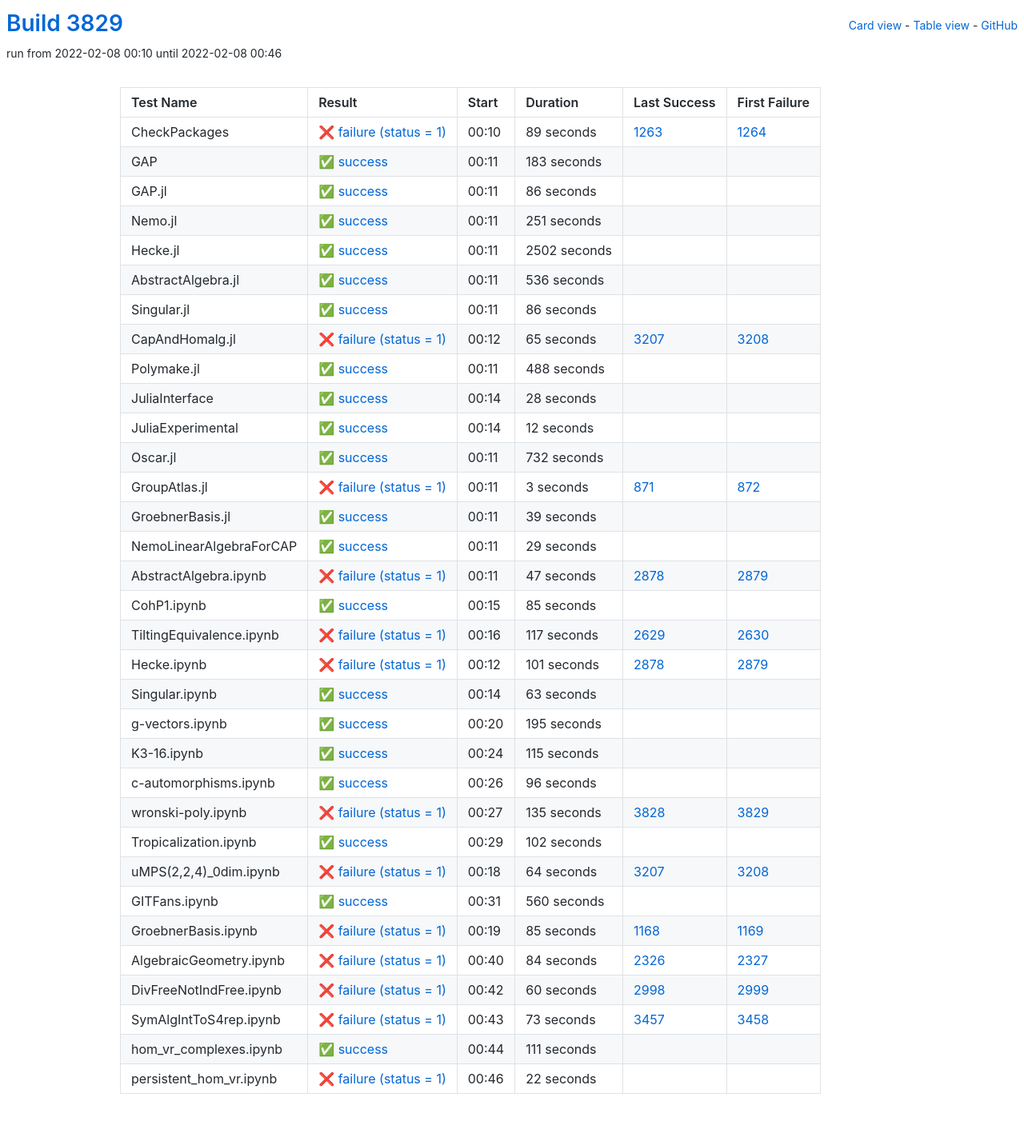
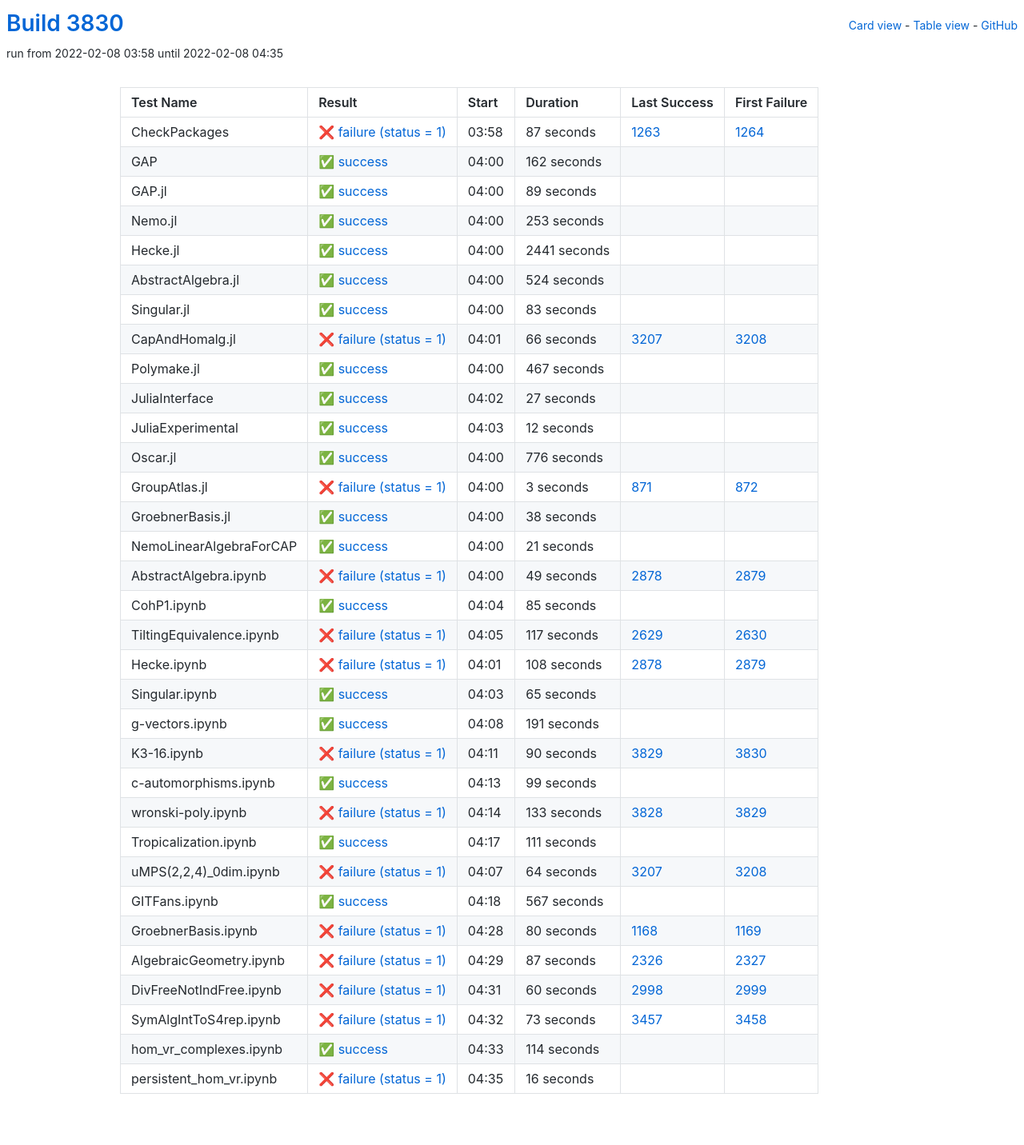
Before and after one commit to oscar-system/oscar-ci-status-stable, a Jekyll site: the page built from table.html, in a window 1280 px wide. Shown: the whole page at 80% size. Built offline with Jekyll 4.4.1, drawn with Linux system fonts in a browser that asks for light colours.

Commit message:
Build #3830

```diff
--- a/_data/ci.yml
+++ b/_data/ci.yml
@@ -1,6 +1,6 @@
 ---
-build: 3829
-build_url: https://oscarci.mathematik.uni-kl.de/job/oscar-stable/3829/
+build: 3830
+build_url: https://oscarci.mathematik.uni-kl.de/job/oscar-stable/3830/
 job: oscar-stable
 organization: oscar-system
 repo: oscar-ci-status-stable
@@ -8,128 +8,128 @@ repourl: https://github.com/oscar-system/oscar-ci-status-stable
 tests:
 - name: CheckPackages
   id: checkpackages
-  log: https://oscarci.mathematik.uni-kl.de/job/oscar-stable/3829/artifact/logs/build-3829/CheckPackages.log
-  start: 2022-02-08 00:10
+  log: https://oscarci.mathematik.uni-kl.de/job/oscar-stable/3830/artifact/logs/build-3830/CheckPackages.log
+  start: 2022-02-08 03:58
   success: false
   exitcode: 1
   status: failure
-  duration: 89
+  duration: 87
   last_success: 1263
   last_success_url: https://oscarci.mathematik.uni-kl.de/job/oscar-stable/1263/
   first_failure: 1264
   first_failure_url: https://oscarci.mathematik.uni-kl.de/job/oscar-stable/1264/
 - name: GAP
   id: gap
-  log: https://oscarci.mathematik.uni-kl.de/job/oscar-stable/3829/artifact/logs/build-3829/GAP.log
-  start: 2022-02-08 00:11
+  log: https://oscarci.mathematik.uni-kl.de/job/oscar-stable/3830/artifact/logs/build-3830/GAP.log
+  start: 2022-02-08 04:00
   success: true
   exitcode: 0
   status: success
-  duration: 183
+  duration: 162
   last_success: false
   last_success_url:
   first_failure: false
   first_failure_url:
 - name: GAP.jl
   id: gap-jl
-  log: https://oscarci.mathematik.uni-kl.de/job/oscar-stable/3829/artifact/logs/build-3829/GAP.jl.log
-  start: 2022-02-08 00:11
+  log: https://oscarci.mathematik.uni-kl.de/job/oscar-stable/3830/artifact/logs/build-3830/GAP.jl.log
+  start: 2022-02-08 04:00
   success: true
   exitcode: 0
   status: success
-  duration: 86
+  duration: 89
   last_success: false
   last_success_url:
   first_failure: false
   first_failure_url:
 - name: Nemo.jl
   id: nemo-jl
-  log: https://oscarci.mathematik.uni-kl.de/job/oscar-stable/3829/artifact/logs/build-3829/Nemo.jl.log
-  start: 2022-02-08 00:11
+  log: https://oscarci.mathematik.uni-kl.de/job/oscar-stable/3830/artifact/logs/build-3830/Nemo.jl.log
+  start: 2022-02-08 04:00
   success: true
   exitcode: 0
   status: success
-  duration: 251
+  duration: 253
   last_success: false
   last_success_url:
   first_failure: false
   first_failure_url:
 - name: Hecke.jl
   id: hecke-jl
-  log: https://oscarci.mathematik.uni-kl.de/job/oscar-stable/3829/artifact/logs/build-3829/Hecke.jl.log
-  start: 2022-02-08 00:11
+  log: https://oscarci.mathematik.uni-kl.de/job/oscar-stable/3830/artifact/logs/build-3830/Hecke.jl.log
+  start: 2022-02-08 04:00
   success: true
   exitcode: 0
   status: success
-  duration: 2502
+  duration: 2441
   last_success: false
   last_success_url:
   first_failure: false
   first_failure_url:
 - name: AbstractAlgebra.jl
   id: abstractalgebra-jl
-  log: https://oscarci.mathematik.uni-kl.de/job/oscar-stable/3829/artifact/logs/build-3829/AbstractAlgebra.jl.log
-  start: 2022-02-08 00:11
+  log: https://oscarci.mathematik.uni-kl.de/job/oscar-stable/3830/artifact/logs/build-3830/AbstractAlgebra.jl.log
+  start: 2022-02-08 04:00
   success: true
   exitcode: 0
   status: success
-  duration: 536
+  duration: 524
   last_success: false
   last_success_url:
   first_failure: false
   first_failure_url:
 - name: Singular.jl
   id: singular-jl
-  log: https://oscarci.mathematik.uni-kl.de/job/oscar-stable/3829/artifact/logs/build-3829/Singular.jl.log
-  start: 2022-02-08 00:11
+  log: https://oscarci.mathematik.uni-kl.de/job/oscar-stable/3830/artifact/logs/build-3830/Singular.jl.log
+  start: 2022-02-08 04:00
   success: true
   exitcode: 0
   status: success
-  duration: 86
+  duration: 83
   last_success: false
   last_success_url:
   first_failure: false
   first_failure_url:
 - name: CapAndHomalg.jl
   id: capandhomalg-jl
-  log: https://oscarci.mathematik.uni-kl.de/job/oscar-stable/3829/artifact/logs/build-3829/CapAndHomalg.jl.log
-  start: 2022-02-08 00:12
+  log: https://oscarci.mathematik.uni-kl.de/job/oscar-stable/3830/artifact/logs/build-3830/CapAndHomalg.jl.log
+  start: 2022-02-08 04:01
   success: false
   exitcode: 1
   status: failure
-  duration: 65
+  duration: 66
   last_success: 3207
   last_success_url: https://oscarci.mathematik.uni-kl.de/job/oscar-stable/3207/
   first_failure: 3208
   first_failure_url: https://oscarci.mathematik.uni-kl.de/job/oscar-stable/3208/
 - name: Polymake.jl
   id: polymake-jl
-  log: https://oscarci.mathematik.uni-kl.de/job/oscar-stable/3829/artifact/logs/build-3829/Polymake.jl.log
-  start: 2022-02-08 00:11
+  log: https://oscarci.mathematik.uni-kl.de/job/oscar-stable/3830/artifact/logs/build-3830/Polymake.jl.log
+  start: 2022-02-08 04:00
   success: true
   exitcode: 0
   status: success
-  duration: 488
+  duration: 467
   last_success: false
   last_success_url:
   first_failure: false
   first_failure_url:
 - name: JuliaInterface
   id: juliainterface
-  log: https://oscarci.mathematik.uni-kl.de/job/oscar-stable/3829/artifact/logs/build-3829/JuliaInterface.log
-  start: 2022-02-08 00:14
+  log: https://oscarci.mathematik.uni-kl.de/job/oscar-stable/3830/artifact/logs/build-3830/JuliaInterface.log
+  start: 2022-02-08 04:02
   success: true
   exitcode: 0
   status: success
-  duration: 28
+  duration: 27
   last_success: false
   last_success_url:
   first_failure: false
   first_failure_url:
 - name: JuliaExperimental
   id: juliaexperimental
-  log: https://oscarci.mathematik.uni-kl.de/job/oscar-stable/3829/artifact/logs/build-3829/JuliaExperimental.log
-  start: 2022-02-08 00:14
+  log: https://oscarci.mathematik.uni-kl.de/job/oscar-stable/3830/artifact/logs/build-3830/JuliaExperimental.log
+  start: 2022-02-08 04:03
   success: true
   exitcode: 0
   status: success
@@ -140,20 +140,20 @@ tests:
   first_failure_url:
 - name: Oscar.jl
   id: oscar-jl
-  log: https://oscarci.mathematik.uni-kl.de/job/oscar-stable/3829/artifact/logs/build-3829/Oscar.jl.log
-  start: 2022-02-08 00:11
+  log: https://oscarci.mathematik.uni-kl.de/job/oscar-stable/3830/artifact/logs/build-3830/Oscar.jl.log
+  start: 2022-02-08 04:00
   success: true
   exitcode: 0
   status: success
-  duration: 732
+  duration: 776
   last_success: false
   last_success_url:
   first_failure: false
   first_failure_url:
 - name: GroupAtlas.jl
   id: groupatlas-jl
-  log: https://oscarci.mathematik.uni-kl.de/job/oscar-stable/3829/artifact/logs/build-3829/GroupAtlas.jl.log
-  start: 2022-02-08 00:11
+  log: https://oscarci.mathematik.uni-kl.de/job/oscar-stable/3830/artifact/logs/build-3830/GroupAtlas.jl.log
+  start: 2022-02-08 04:00
   success: false
   exitcode: 1
   status: failure
@@ -164,44 +164,44 @@ tests:
   first_failure_url: https://oscarci.mathematik.uni-kl.de/job/oscar-stable/872/
 - name: GroebnerBasis.jl
   id: groebnerbasis-jl
-  log: https://oscarci.mathematik.uni-kl.de/job/oscar-stable/3829/artifact/logs/build-3829/GroebnerBasis.jl.log
-  start: 2022-02-08 00:11
+  log: https://oscarci.mathematik.uni-kl.de/job/oscar-stable/3830/artifact/logs/build-3830/GroebnerBasis.jl.log
+  start: 2022-02-08 04:00
   success: true
   exitcode: 0
   status: success
-  duration: 39
+  duration: 38
   last_success: false
   last_success_url:
   first_failure: false
   first_failure_url:
 - name: NemoLinearAlgebraForCAP
   id: nemolinearalgebraforcap
-  log: https://oscarci.mathematik.uni-kl.de/job/oscar-stable/3829/artifact/logs/build-3829/NemoLinearAlgebraForCAP.log
-  start: 2022-02-08 00:11
+  log: https://oscarci.mathematik.uni-kl.de/job/oscar-stable/3830/artifact/logs/build-3830/NemoLinearAlgebraForCAP.log
+  start: 2022-02-08 04:00
   success: true
   exitcode: 0
   status: success
-  duration: 29
+  duration: 21
   last_success: false
   last_success_url:
   first_failure: false
   first_failure_url:
 - name: AbstractAlgebra.ipynb
   id: abstractalgebra-ipynb
-  log: https://oscarci.mathematik.uni-kl.de/job/oscar-stable/3829/artifact/logs/build-3829/AbstractAlgebra.ipynb.log
-  start: 2022-02-08 00:11
+  log: https://oscarci.mathematik.uni-kl.de/job/oscar-stable/3830/artifact/logs/build-3830/AbstractAlgebra.ipynb.log
+  start: 2022-02-08 04:00
   success: false
   exitcode: 1
   status: failure
-  duration: 47
+  duration: 49
   last_success: 2878
   last_success_url: https://oscarci.mathematik.uni-kl.de/job/oscar-stable/2878/
   first_failure: 2879
   first_failure_url: https://oscarci.mathematik.uni-kl.de/job/oscar-stable/2879/
 - name: CohP1.ipynb
   id: cohp1-ipynb
-  log: https://oscarci.mathematik.uni-kl.de/job/oscar-stable/3829/artifact/logs/build-3829/CohP1.ipynb.log
-  start: 2022-02-08 00:15
+  log: https://oscarci.mathematik.uni-kl.de/job/oscar-stable/3830/artifact/logs/build-3830/CohP1.ipynb.log
+  start: 2022-02-08 04:04
   success: true
   exitcode: 0
   status: success
@@ -212,8 +212,8 @@ tests:
   first_failure_url:
 - name: TiltingEquivalence.ipynb
   id: tiltingequivalence-ipynb
-  log: https://oscarci.mathematik.uni-kl.de/job/oscar-stable/3829/artifact/logs/build-3829/TiltingEquivalence.ipynb.log
-  start: 2022-02-08 00:16
+  log: https://oscarci.mathematik.uni-kl.de/job/oscar-stable/3830/artifact/logs/build-3830/TiltingEquivalence.ipynb.log
+  start: 2022-02-08 04:05
   success: false
   exitcode: 1
   status: failure
@@ -224,92 +224,92 @@ tests:
   first_failure_url: https://oscarci.mathematik.uni-kl.de/job/oscar-stable/2630/
 - name: Hecke.ipynb
   id: hecke-ipynb
-  log: https://oscarci.mathematik.uni-kl.de/job/oscar-stable/3829/artifact/logs/build-3829/Hecke.ipynb.log
-  start: 2022-02-08 00:12
+  log: https://oscarci.mathematik.uni-kl.de/job/oscar-stable/3830/artifact/logs/build-3830/Hecke.ipynb.log
+  start: 2022-02-08 04:01
   success: false
   exitcode: 1
   status: failure
-  duration: 101
+  duration: 108
   last_success: 2878
   last_success_url: https://oscarci.mathematik.uni-kl.de/job/oscar-stable/2878/
   first_failure: 2879
   first_failure_url: https://oscarci.mathematik.uni-kl.de/job/oscar-stable/2879/
 - name: Singular.ipynb
   id: singular-ipynb
-  log: https://oscarci.mathematik.uni-kl.de/job/oscar-stable/3829/artifact/logs/build-3829/Singular.ipynb.log
-  start: 2022-02-08 00:14
+  log: https://oscarci.mathematik.uni-kl.de/job/oscar-stable/3830/artifact/logs/build-3830/Singular.ipynb.log
+  start: 2022-02-08 04:03
   success: true
   exitcode: 0
   status: success
-  duration: 63
+  duration: 65
   last_success: false
   last_success_url:
   first_failure: false
   first_failure_url:
 - name: g-vectors.ipynb
   id: g-vectors-ipynb
-  log: https://oscarci.mathematik.uni-kl.de/job/oscar-stable/3829/artifact/logs/build-3829/g-vectors.ipynb.log
-  start: 2022-02-08 00:20
+  log: https://oscarci.mathematik.uni-kl.de/job/oscar-stable/3830/artifact/logs/build-3830/g-vectors.ipynb.log
+  start: 2022-02-08 04:08
   success: true
   exitcode: 0
   status: success
-  duration: 195
+  duration: 191
   last_success: false
   last_success_url:
   first_failure: false
   first_failure_url:
 - name: K3-16.ipynb
   id: k3-16-ipynb
-  log: https://oscarci.mathematik.uni-kl.de/job/oscar-stable/3829/artifact/logs/build-3829/K3-16.ipynb.log
-  start: 2022-02-08 00:24
+  log: https://oscarci.mathematik.uni-kl.de/job/oscar-stable/3830/artifact/logs/build-3830/K3-16.ipynb.log
+  start: 2022-02-08 04:11
+  success: false
+  exitcode: 1
+  status: failure
+  duration: 90
+  last_success: 3829
+  last_success_url: https://oscarci.mathematik.uni-kl.de/job/oscar-stable/3829/
+  first_failure: 3830
+  first_failure_url: https://oscarci.mathematik.uni-kl.de/job/oscar-stable/3830/
+- name: c-automorphisms.ipynb
+  id: c-automorphisms-ipynb
+  log: https://oscarci.mathematik.uni-kl.de/job/oscar-stable/3830/artifact/logs/build-3830/c-automorphisms.ipynb.log
+  start: 2022-02-08 04:13
   success: true
   exitcode: 0
   status: success
-  duration: 115
-  last_success: false
-  last_success_url:
-  first_failure: false
-  first_failure_url:
-- name: c-automorphisms.ipynb
-  id: c-automorphisms-ipynb
-  log: https://oscarci.mathematik.uni-kl.de/job/oscar-stable/3829/artifact/logs/build-3829/c-automorphisms.ipynb.log
-  start: 2022-02-08 00:26
-  success: true
-  exitcode: 0
-  status: success
-  duration: 96
+  duration: 99
   last_success: false
   last_success_url:
   first_failure: false
   first_failure_url:
 - name: wronski-poly.ipynb
   id: wronski-poly-ipynb
-  log: https://oscarci.mathematik.uni-kl.de/job/oscar-stable/3829/artifact/logs/build-3829/wronski-poly.ipynb.log
-  start: 2022-02-08 00:27
+  log: https://oscarci.mathematik.uni-kl.de/job/oscar-stable/3830/artifact/logs/build-3830/wronski-poly.ipynb.log
+  start: 2022-02-08 04:14
   success: false
   exitcode: 1
   status: failure
-  duration: 135
+  duration: 133
   last_success: 3828
   last_success_url: https://oscarci.mathematik.uni-kl.de/job/oscar-stable/3828/
   first_failure: 3829
   first_failure_url: https://oscarci.mathematik.uni-kl.de/job/oscar-stable/3829/
 - name: Tropicalization.ipynb
   id: tropicalization-ipynb
-  log: https://oscarci.mathematik.uni-kl.de/job/oscar-stable/3829/artifact/logs/build-3829/Tropicalization.ipynb.log
-  start: 2022-02-08 00:29
+  log: https://oscarci.mathematik.uni-kl.de/job/oscar-stable/3830/artifact/logs/build-3830/Tropicalization.ipynb.log
+  start: 2022-02-08 04:17
   success: true
   exitcode: 0
   status: success
-  duration: 102
+  duration: 111
   last_success: false
   last_success_url:
   first_failure: false
   first_failure_url:
 - name: uMPS(2,2,4)_0dim.ipynb
   id: umps-2-2-4-0dim-ipynb
-  log: https://oscarci.mathematik.uni-kl.de/job/oscar-stable/3829/artifact/logs/build-3829/uMPS-2-2-4-_0dim.ipynb.log
-  start: 2022-02-08 00:18
+  log: https://oscarci.mathematik.uni-kl.de/job/oscar-stable/3830/artifact/logs/build-3830/uMPS-2-2-4-_0dim.ipynb.log
+  start: 2022-02-08 04:07
   success: false
   exitcode: 1
   status: failure
@@ -320,44 +320,44 @@ tests:
   first_failure_url: https://oscarci.mathematik.uni-kl.de/job/oscar-stable/3208/
 - name: GITFans.ipynb
   id: gitfans-ipynb
-  log: https://oscarci.mathematik.uni-kl.de/job/oscar-stable/3829/artifact/logs/build-3829/GITFans.ipynb.log
-  start: 2022-02-08 00:31
+  log: https://oscarci.mathematik.uni-kl.de/job/oscar-stable/3830/artifact/logs/build-3830/GITFans.ipynb.log
+  start: 2022-02-08 04:18
   success: true
   exitcode: 0
   status: success
-  duration: 560
+  duration: 567
   last_success: false
   last_success_url:
   first_failure: false
   first_failure_url:
 - name: GroebnerBasis.ipynb
   id: groebnerbasis-ipynb
-  log: https://oscarci.mathematik.uni-kl.de/job/oscar-stable/3829/artifact/logs/build-3829/GroebnerBasis.ipynb.log
-  start: 2022-02-08 00:19
+  log: https://oscarci.mathematik.uni-kl.de/job/oscar-stable/3830/artifact/logs/build-3830/GroebnerBasis.ipynb.log
+  start: 2022-02-08 04:28
   success: false
   exitcode: 1
   status: failure
-  duration: 85
+  duration: 80
   last_success: 1168
   last_success_url: https://oscarci.mathematik.uni-kl.de/job/oscar-stable/1168/
   first_failure: 1169
   first_failure_url: https://oscarci.mathematik.uni-kl.de/job/oscar-stable/1169/
 - name: AlgebraicGeometry.ipynb
   id: algebraicgeometry-ipynb
-  log: https://oscarci.mathematik.uni-kl.de/job/oscar-stable/3829/artifact/logs/build-3829/AlgebraicGeometry.ipynb.log
-  start: 2022-02-08 00:40
+  log: https://oscarci.mathematik.uni-kl.de/job/oscar-stable/3830/artifact/logs/build-3830/AlgebraicGeometry.ipynb.log
+  start: 2022-02-08 04:29
   success: false
   exitcode: 1
   status: failure
-  duration: 84
+  duration: 87
   last_success: 2326
   last_success_url: https://oscarci.mathematik.uni-kl.de/job/oscar-stable/2326/
   first_failure: 2327
   first_failure_url: https://oscarci.mathematik.uni-kl.de/job/oscar-stable/2327/
 - name: DivFreeNotIndFree.ipynb
   id: divfreenotindfree-ipynb
-  log: https://oscarci.mathematik.uni-kl.de/job/oscar-stable/3829/artifact/logs/build-3829/DivFreeNotIndFree.ipynb.log
-  start: 2022-02-08 00:42
+  log: https://oscarci.mathematik.uni-kl.de/job/oscar-stable/3830/artifact/logs/build-3830/DivFreeNotIndFree.ipynb.log
+  start: 2022-02-08 04:31
   success: false
   exitcode: 1
   status: failure
@@ -368,8 +368,8 @@ tests:
   first_failure_url: https://oscarci.mathematik.uni-kl.de/job/oscar-stable/2999/
 - name: SymAlgIntToS4rep.ipynb
   id: symalginttos4rep-ipynb
-  log: https://oscarci.mathematik.uni-kl.de/job/oscar-stable/3829/artifact/logs/build-3829/SymAlgIntToS4rep.ipynb.log
-  start: 2022-02-08 00:43
+  log: https://oscarci.mathematik.uni-kl.de/job/oscar-stable/3830/artifact/logs/build-3830/SymAlgIntToS4rep.ipynb.log
+  start: 2022-02-08 04:32
   success: false
   exitcode: 1
   status: failure
@@ -380,24 +380,24 @@ tests:
   first_failure_url: https://oscarci.mathematik.uni-kl.de/job/oscar-stable/3458/
 - name: hom_vr_complexes.ipynb
   id: hom-vr-complexes-ipynb
-  log: https://oscarci.mathematik.uni-kl.de/job/oscar-stable/3829/artifact/logs/build-3829/hom_vr_complexes.ipynb.log
-  start: 2022-02-08 00:44
+  log: https://oscarci.mathematik.uni-kl.de/job/oscar-stable/3830/artifact/logs/build-3830/hom_vr_complexes.ipynb.log
+  start: 2022-02-08 04:33
   success: true
   exitcode: 0
   status: success
-  duration: 111
+  duration: 114
   last_success: false
   last_success_url:
   first_failure: false
   first_failure_url:
 - name: persistent_hom_vr.ipynb
   id: persistent-hom-vr-ipynb
-  log: https://oscarci.mathematik.uni-kl.de/job/oscar-stable/3829/artifact/logs/build-3829/persistent_hom_vr.ipynb.log
-  start: 2022-02-08 00:46
+  log: https://oscarci.mathematik.uni-kl.de/job/oscar-stable/3830/artifact/logs/build-3830/persistent_hom_vr.ipynb.log
+  start: 2022-02-08 04:35
   success: false
   exitcode: 1
   status: failure
-  duration: 22
+  duration: 16
   last_success: false
   last_success_url:
   first_failure: false
```
Also changed, not shown: README.md.
